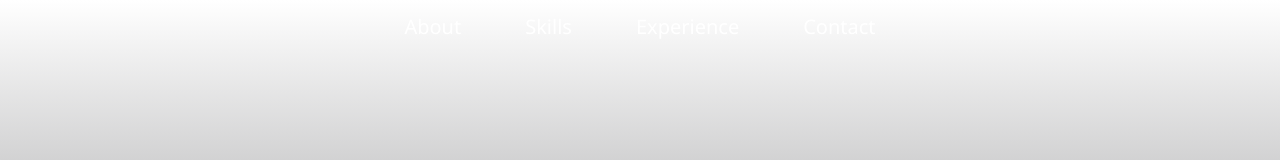
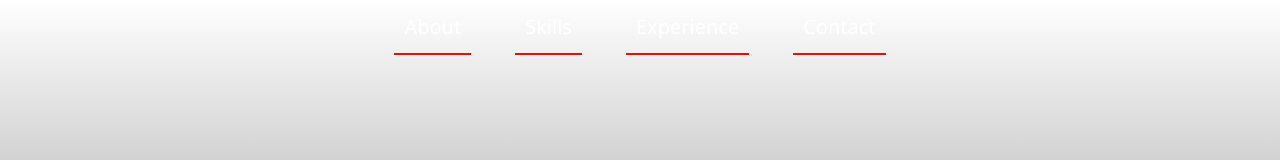
Before and after one commit to AhmedAsif-exe/my-portfolio, a React (Create React App) app: page / in a window 1280 px wide. Shown: the top 160 px of the page. Built offline with nearby package versions, Linux system fonts and the light colour scheme.

Commit message:
final effect

```diff
--- a/src/Component/Navbar.module.css
+++ b/src/Component/Navbar.module.css
@@ -16,11 +16,11 @@
   display: flex;
   justify-content: center;
   float: right;
-  font-size: 20px;
-  font-weight: 500;
 }
 
 .nav > .nav-links > a {
+  font-size: 20px;
+  font-weight: 500;
   display: inline-block;
   margin: 0 22px;
   padding: 13px 10px 13px 10px;
@@ -41,7 +41,7 @@
   color: black;
 }
 .nav-highlight {
-  color: rgb(232, 12, 12);
+  border-bottom: 2px rgb(232, 12, 12) solid;
 }
 .nav > .nav-links > a:hover {
   color: rgb(232, 12, 12);
--- a/src/Component/Navbar.tsx
+++ b/src/Component/Navbar.tsx
@@ -30,16 +30,16 @@ const Navbar: FC<Props> = (props) => {
       </div>
 
       <div className={`${classes["nav-links"]} ${classes[darkAdjust]}`}>
-        <a onClick={scroll.bind(null, 1)} className={highlighter(0)}>
+        <a onClick={scroll.bind(null, 1)} className={classes[highlighter(0)]}>
           About
         </a>
-        <a onClick={scroll.bind(null, 2)} className={highlighter(1)}>
+        <a onClick={scroll.bind(null, 2)} className={classes[highlighter(1)]}>
           Skills
         </a>
-        <a onClick={scroll.bind(null, 3)} className={highlighter(2)}>
+        <a onClick={scroll.bind(null, 3)} className={classes[highlighter(2)]}>
           Experience
         </a>
-        <a onClick={scroll.bind(null, 4)} className={highlighter(3)}>
+        <a onClick={scroll.bind(null, 4)} className={classes[highlighter(3)]}>
           Contact
         </a>
       </div>
```
